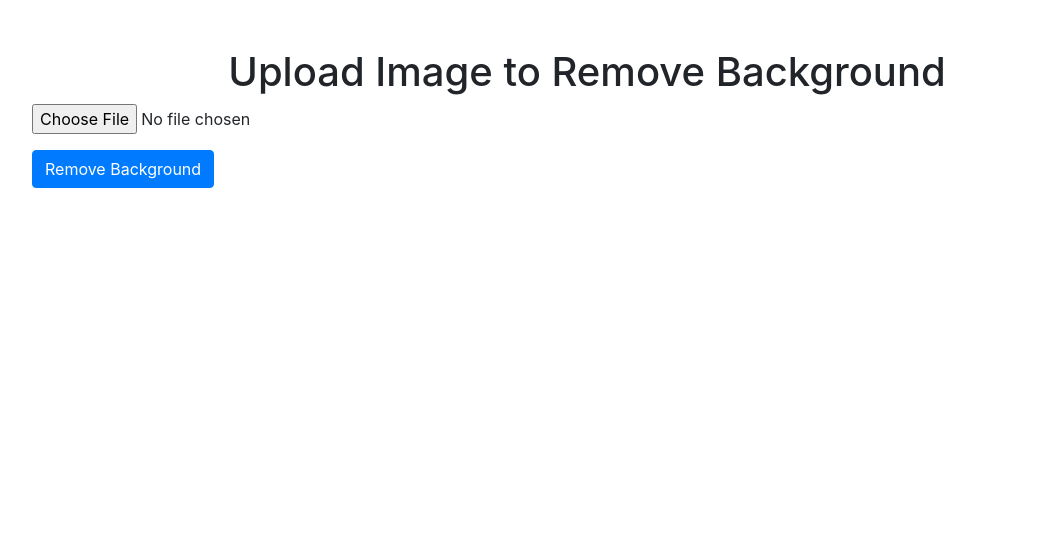
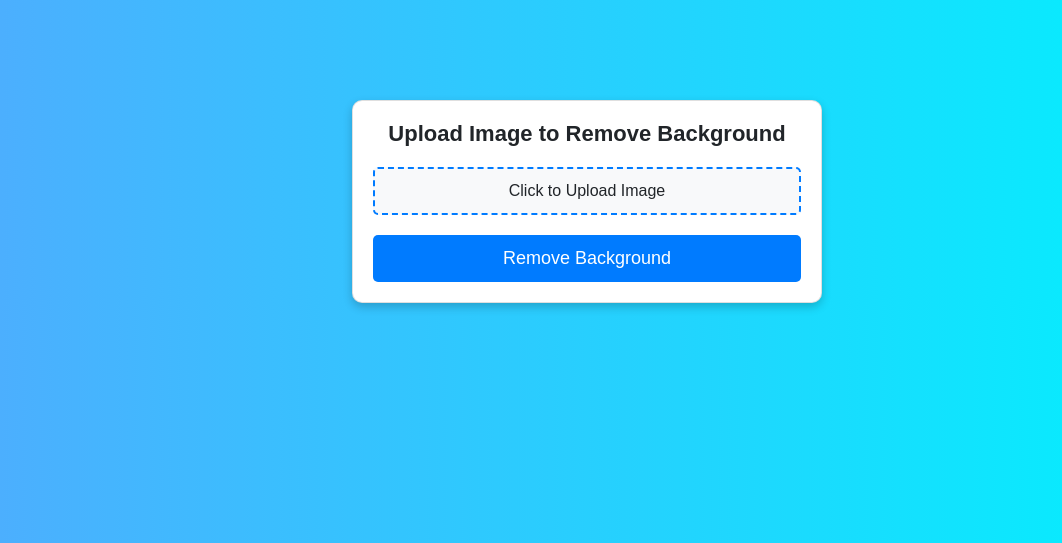
Before and after one commit to ditiss-shivam/background-remover-python-app, a Flask app: page / in a window 1280 px wide. Shown: the top 543 px of the page, without its empty margins (53-1115 px from the left). Run offline with Flask 3, Linux system fonts and the light colour scheme; some libraries are stand-ins or nearby versions.

Commit message:
index.html

```diff
--- a/Project/templates/index.html
+++ b/Project/templates/index.html
@@ -5,15 +5,84 @@
     <meta name="viewport" content="width=device-width, initial-scale=1.0">
     <title>Image Background Remover</title>
     <link rel="stylesheet" href="https://stackpath.bootstrapcdn.com/bootstrap/4.3.1/css/bootstrap.min.css">
+    <script src="https://code.jquery.com/jquery-3.6.0.min.js"></script>
+    <style>
+        body {
+            background: linear-gradient(to right, #4facfe, #00f2fe);
+            font-family: Arial, sans-serif;
+        }
+        .container {
+            margin-top: 100px;
+            max-width: 500px;
+        }
+        .card {
+            border-radius: 10px;
+            padding: 20px;
+            box-shadow: 0px 4px 10px rgba(0, 0, 0, 0.2);
+            background: white;
+        }
+        h1 {
+            font-size: 22px;
+            text-align: center;
+            font-weight: bold;
+            margin-bottom: 20px;
+        }
+        .custom-file-upload {
+            display: block;
+            padding: 10px;
+            border: 2px dashed #007bff;
+            text-align: center;
+            cursor: pointer;
+            border-radius: 5px;
+            background: #f8f9fa;
+        }
+        .custom-file-upload:hover {
+            background: #e9ecef;
+        }
+        .btn-upload {
+            display: block;
+            width: 100%;
+            padding: 10px;
+            font-size: 18px;
+            border-radius: 5px;
+            background: #007bff;
+            color: white;
+            border: none;
+            transition: 0.3s ease;
+        }
+        .btn-upload:hover {
+            background: #0056b3;
+        }
+        .preview-container {
+            margin-top: 20px;
+            text-align: center;
+        }
+        #preview {
+            max-width: 100%;
+            max-height: 200px;
+            border-radius: 5px;
+            box-shadow: 0px 2px 5px rgba(0, 0, 0, 0.2);
+            display: none;
+        }
+        .alert {
+            margin-top: 10px;
+        }
+    </style>
 </head>
 <body>
-    <div class="container mt-5">
-        <h1 class="text-center">Upload Image to Remove Background</h1>
+
+    <div class="container">
+        <div class="card">
+            <h1>Upload Image to Remove Background</h1>
             <form method="POST" enctype="multipart/form-data">
-            <div class="form-group">
-                <input type="file" name="file" class="form-control-file">
+                <label for="fileInput" class="custom-file-upload">
+                    Click to Upload Image
+                </label>
+                <input type="file" name="file" id="fileInput" class="d-none">
+                <div class="preview-container">
+                    <img id="preview" alt="Image Preview">
                 </div>
-            <button type="submit" class="btn btn-primary">Remove Background</button>
+                <button type="submit" class="btn-upload mt-3">Remove Background</button>
             </form>
 
             {% with messages = get_flashed_messages(with_categories=true) %}
@@ -26,5 +95,22 @@
               {% endif %}
             {% endwith %}
         </div>
+    </div>
+
+    <script>
+        document.getElementById("fileInput").addEventListener("change", function(event) {
+            const file = event.target.files[0];
+            if (file) {
+                const reader = new FileReader();
+                reader.onload = function(e) {
+                    const preview = document.getElementById("preview");
+                    preview.src = e.target.result;
+                    preview.style.display = "block";
+                }
+                reader.readAsDataURL(file);
+            }
+        });
+    </script>
+
 </body>
 </html>
```
Lines whose indentation alone changed are shown as unchanged.
